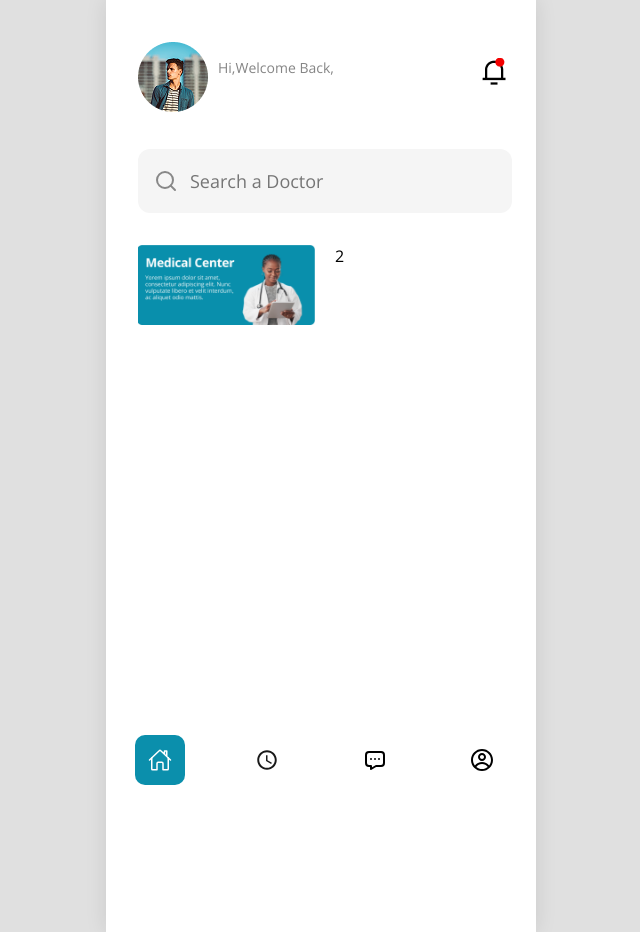
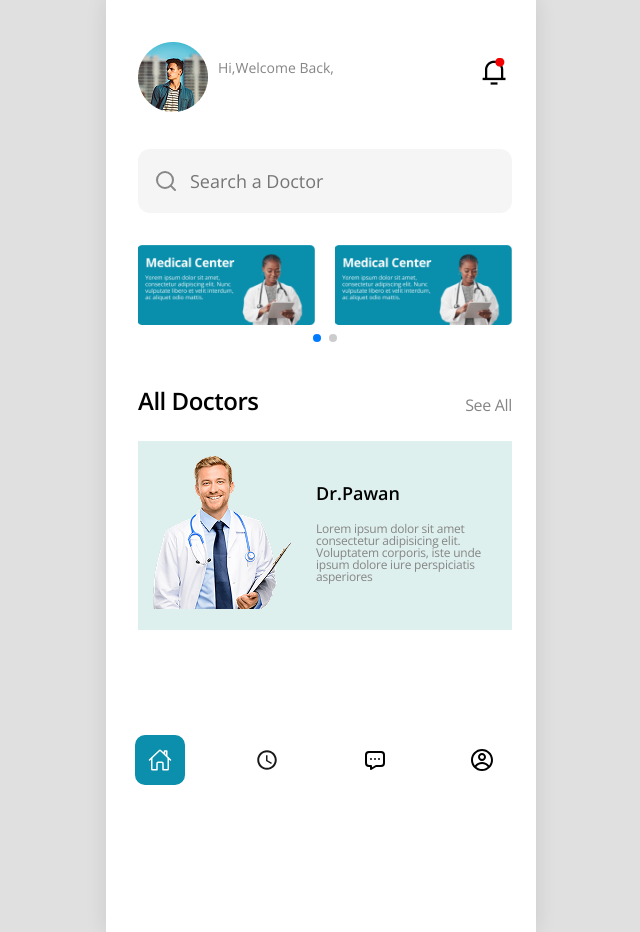
Before and after one commit to userdvk/DoctorAppointment, a React (Vite) app: page / in a window 1280 px wide. Shown: the whole page, without its empty margins (319-959 px from the left). Built offline with nearby package versions, Linux system fonts and the light colour scheme; no server answers; the database is empty; sample sign-in values are in the browser's storage; a web font is replaced by a local one.

Commit message:
add doctors

```diff
--- /dev/null
+++ b/src/components/ContentWrapper/ContentWrapper.jsx
@@ -0,0 +1,12 @@
+import cls from "./ContentWrapper.module.css";
+export default function ContentWrapper({ title, children }) {
+  return (
+    <>
+      <div className={cls.doctorTitle}>
+        <span className={cls.title}>{title}</span>
+        <span className={cls.seeAll}>See All</span>
+      </div>
+      {children}
+    </>
+  );
+}
--- /dev/null
+++ b/src/components/ContentWrapper/ContentWrapper.module.css
@@ -0,0 +1,28 @@
+.seeAll {
+  color: #858585;
+  font-style: normal;
+  font-weight: 400;
+  font-size: 16px;
+  line-height: 100%;
+  /* identical to box height, or 16px */
+  text-align: center;
+  letter-spacing: -0.02em;
+  cursor: pointer;
+}
+
+.title {
+  font-style: normal;
+  font-weight: 600;
+  font-size: 24px;
+  line-height: 100%;
+  /* identical to box height, or 24px */
+  text-align: center;
+  letter-spacing: -0.02em;
+}
+.doctorTitle {
+  display: flex;
+  justify-content: space-between;
+  align-items: flex-end;
+  margin-top: 34px;
+  margin-bottom: 28px;
+}
--- /dev/null
+++ b/src/components/DoctorCard/DoctorCard.jsx
@@ -0,0 +1,18 @@
+import cls from "./DoctorCard.module.css";
+import doctor from "../../assets/doctor.png";
+export default function DoctorCard() {
+  return (
+    <div className={cls.card}>
+      <div className={cls.photo}>
+        <img src={doctor} />
+      </div>
+      <div className={cls.info}>
+        <span className={cls.name}>Dr.Pawan</span>
+        <p>
+          Lorem ipsum dolor sit amet consectetur adipisicing elit. Voluptatem
+          corporis, iste unde ipsum dolore iure perspiciatis asperiores
+        </p>
+      </div>
+    </div>
+  );
+}
--- /dev/null
+++ b/src/components/DoctorCard/DoctorCard.module.css
@@ -0,0 +1,32 @@
+.card {
+  background-color: #7bc1b740;
+  padding: 15px;
+  display: flex;
+}
+
+.photo {
+  width: 138px;
+}
+.info {
+  margin-top: 27px;
+  padding-left: 25px;
+  p {
+    color: #858585;
+    /* Jorem ipsum dolor, consectetur adipiscing elit. Nunc v libero et velit interdum, ac mattis. */
+    font-style: normal;
+    font-weight: 400;
+    font-size: 12px;
+    line-height: 100%;
+    margin-top: 18px;
+
+    /* or 12px */
+    letter-spacing: -0.02em;
+  }
+}
+
+.name {
+  font-style: normal;
+  font-weight: 600;
+  font-size: 18px;
+  line-height: 100%;
+}
--- /dev/null
+++ b/src/components/DoctorList/DoctorList.jsx
@@ -0,0 +1,9 @@
+import DoctorCard from "../DoctorCard/DoctorCard";
+
+export default function DoctorList() {
+  return (
+    <div>
+      <DoctorCard />
+    </div>
+  );
+}
--- a/src/components/Slider/Slider.jsx
+++ b/src/components/Slider/Slider.jsx
@@ -21,11 +21,19 @@ export function Slider() {
             slidesPerView: 2,
           },
         }}
+        style={{
+          paddingBottom: "25px",
+        }}
       >
         <SwiperSlide>
           <img src={slider} />
         </SwiperSlide>
-        <SwiperSlide>2</SwiperSlide>
+        <SwiperSlide>
+          <img src={slider} />
+        </SwiperSlide>
+        <SwiperSlide>
+          <img src={slider} />
+        </SwiperSlide>
       </Swiper>
     </div>
   );
--- a/src/pages/Homepage/Homepage.jsx
+++ b/src/pages/Homepage/Homepage.jsx
@@ -2,6 +2,8 @@ import { ProfileHeader } from "../../components/ProfileHeader/ProfileHeader";
 import cls from "./Homepage.module.css";
 import { Search } from "../../components/Search/Search";
 import { Slider } from "../../components/Slider/Slider";
+import ContentWrapper from "../../components/ContentWrapper/ContentWrapper";
+import DoctorList from "../../components/DoctorList/DoctorList";
 
 export function Homepage() {
   return (
@@ -9,7 +11,9 @@ export function Homepage() {
       <ProfileHeader />
       <Search />
       <Slider />
-      <br />
+      <ContentWrapper title="All Doctors">
+        <DoctorList />
+      </ContentWrapper>
     </div>
   );
 }
```
Also changed, not shown: src/assets/doctor.png (added), src/components/DoctorList/DoctorList.module.css (added).
